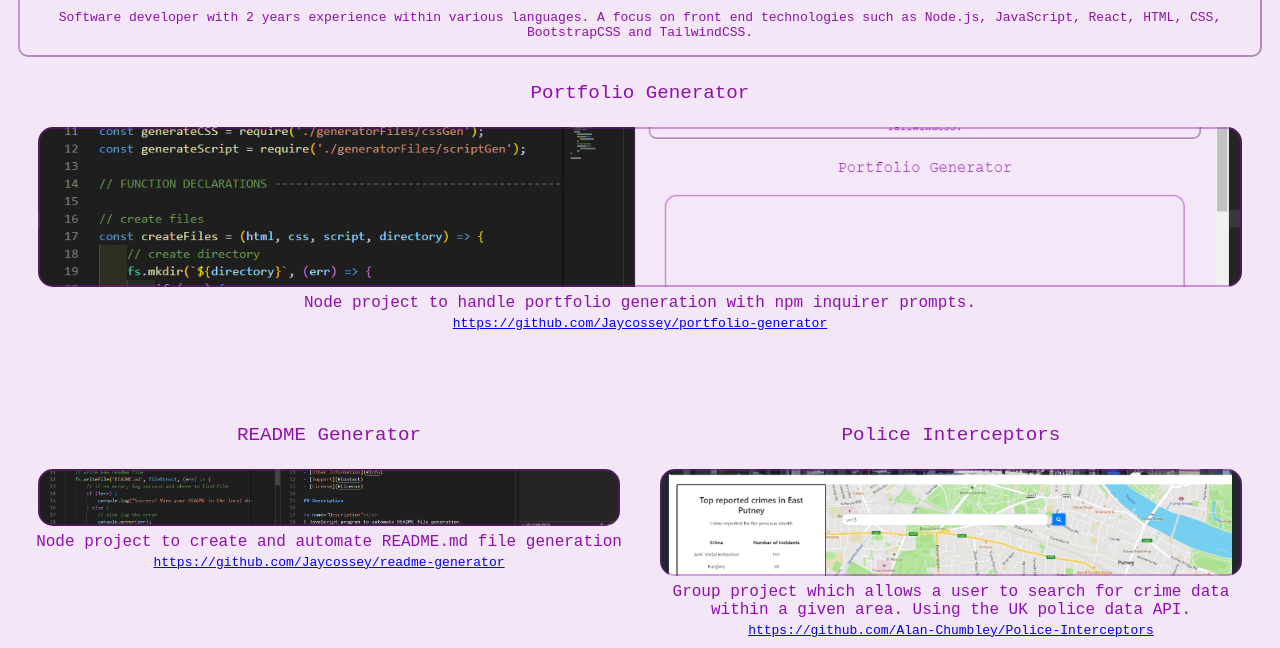
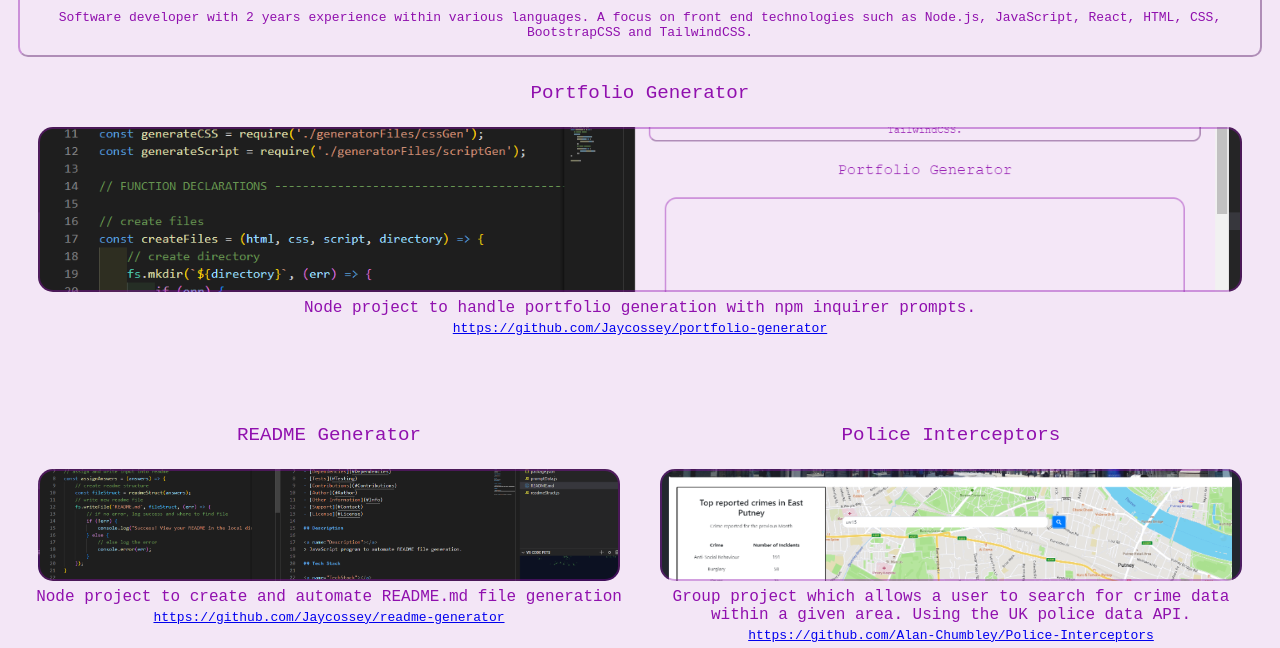
Before and after one commit to Jaycossey/presentation-portfolio, a plain HTML site: page index.html in a window 1280 px wide. Shown: the part 174-822 px from the top of the page. Drawn offline with Linux system fonts and the light colour scheme.

Commit message:
updated and fixed remaining styles

```diff
--- a/styles.css
+++ b/styles.css
@@ -74,7 +74,7 @@ div {
 }
 
 .card {
-    height: auto;
+    height: 100%;
     padding: 5px;
 }
 
```
